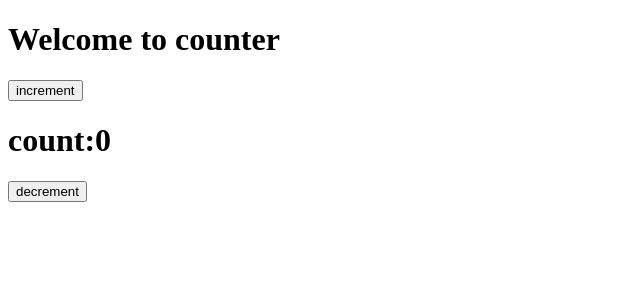
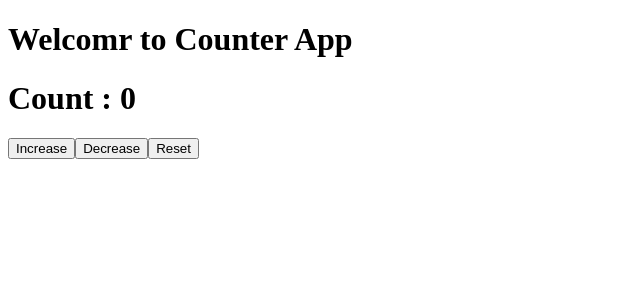
Before and after one commit to git-tusharr/react-practice, a React (Vite) app: page / in a window 1280 px wide. Shown: the top 300 px of the page, without its empty margins (0-640 px from the left). Built offline with nearby package versions, Linux system fonts and the light colour scheme.

Commit message:
counter app with reset button

```diff
--- a/src/App.jsx
+++ b/src/App.jsx
@@ -1,17 +1,21 @@
 import { useSelector,useDispatch } from "react-redux";
-import { increment,decrement } from "./counterSlice";
+import { Increse,Decrease,Reset} from "./countSlice";
+
+
 
 const App=()=>{
 
-  const count=useSelector(state=>state.mycounter.count);
-  const dispatch=useDispatch();
-  return(
-    <>
-    <h1>Welcome to counter</h1>
-    <button onClick={()=>{dispatch(increment())}}>increment</button>
-    <h1>count:{count}</h1>
-    <button onClick={()=>{dispatch(decrement())}}>decrement</button>
-    </>
-  )
+    const currentCount=useSelector((state)=>state.myCount.count);
+    const dispatch=useDispatch();
+    return(
+        <>
+        <h1>Welcomr to Counter App</h1>
+
+        <h1>Count : {currentCount}</h1>
+        <button onClick={()=>{dispatch(Increse())}}>Increase</button>
+        <button onClick={()=>{dispatch(Decrease())}}>Decrease</button>
+        <button onClick={()=>{dispatch(Reset())}}>Reset</button>
+        </>
+    )
 }
 export default App;
--- a/src/counterSlice.jsx
+++ b/src/countSlice.jsx
@@ -1,22 +1,22 @@
 import { createSlice } from "@reduxjs/toolkit";
 
 const countSlice=createSlice({
-    name:"mycounter",
+    name:"myCount",
     initialState:{
         count:0
     },
-
     reducers:{
-        increment:(state)=>{
+        Increse:(state)=>{
             state.count=state.count+1;
         },
-        decrement:(state)=>{
+        Decrease:(state)=>{
             state.count=state.count-1;
+        },
+        Reset:(state)=>{
+            state.count=0;
         }
     }
-
-
 })
 
-export const {increment,decrement}=countSlice.actions;
+export const {Increse,Decrease,Reset} =countSlice.actions;
 export default countSlice.reducer;
--- a/src/main.jsx
+++ b/src/main.jsx
@@ -1,12 +1,11 @@
-    import { createRoot } from 'react-dom/client'
-    import App from './App.jsx'
-    import { Provider } from 'react-redux'
-    import store from './store.jsx'
+import { createRoot } from "react-dom/client";
+import App from "./App";
+import store from "./store";
+import { Provider } from "react-redux";
 
+createRoot(document.getElementById('root')).render(
+      <Provider store={store}>
+          <App/>
+      </Provider>
 
-    createRoot(document.getElementById('root')).render(
-
-        <Provider store={store}>
-        <App />
-        </Provider>
-    )
+)
--- a/src/store.jsx
+++ b/src/store.jsx
@@ -1,9 +1,9 @@
 import { configureStore } from "@reduxjs/toolkit";
-import counterReducer from "./counterSlice"
+import countReducer from "./countSlice"
 
-const store =configureStore({
+const store=configureStore({
     reducer:{
-        mycounter:counterReducer
+        myCount:countReducer
     }
 })
 export default store;
```
